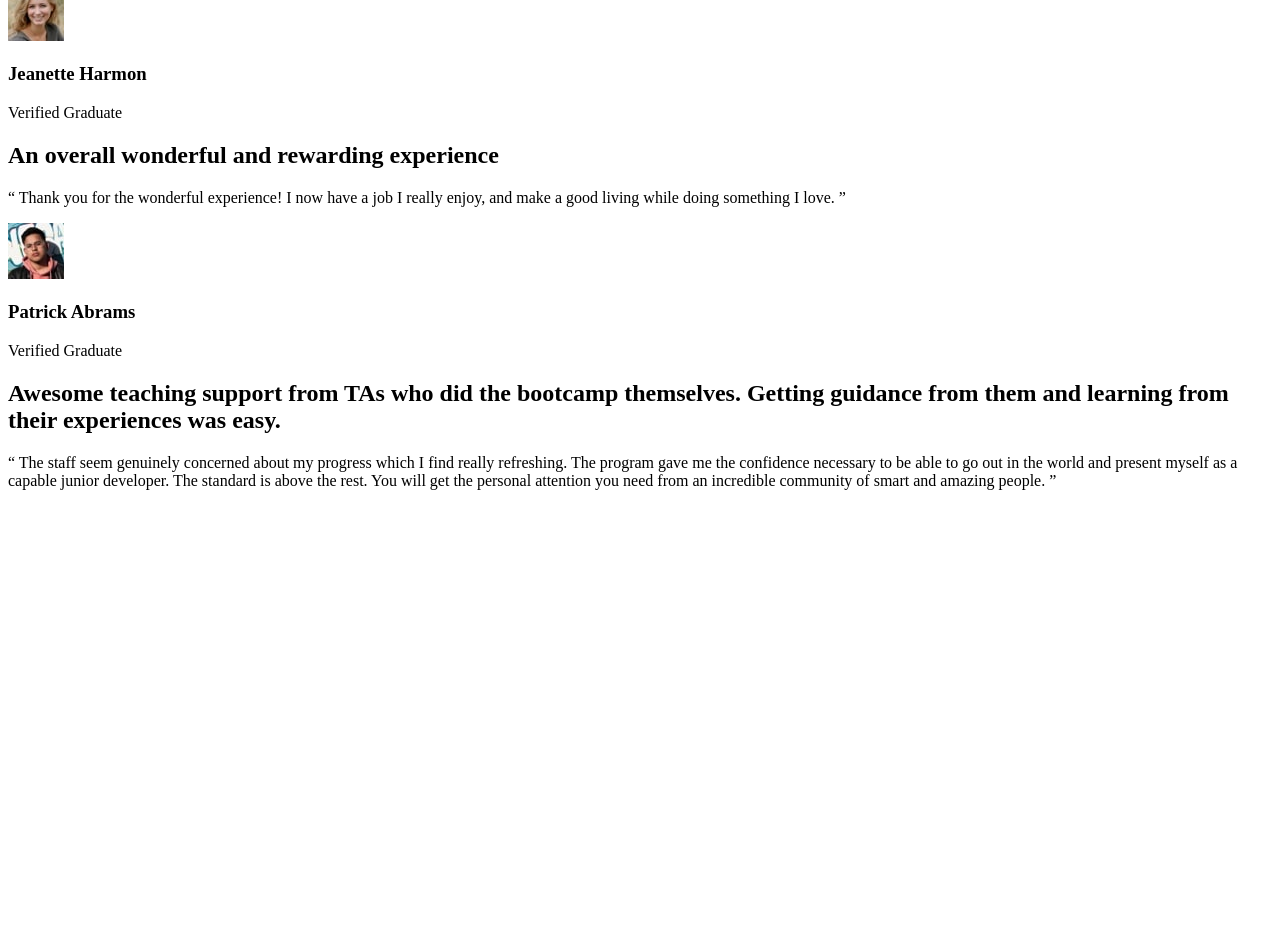
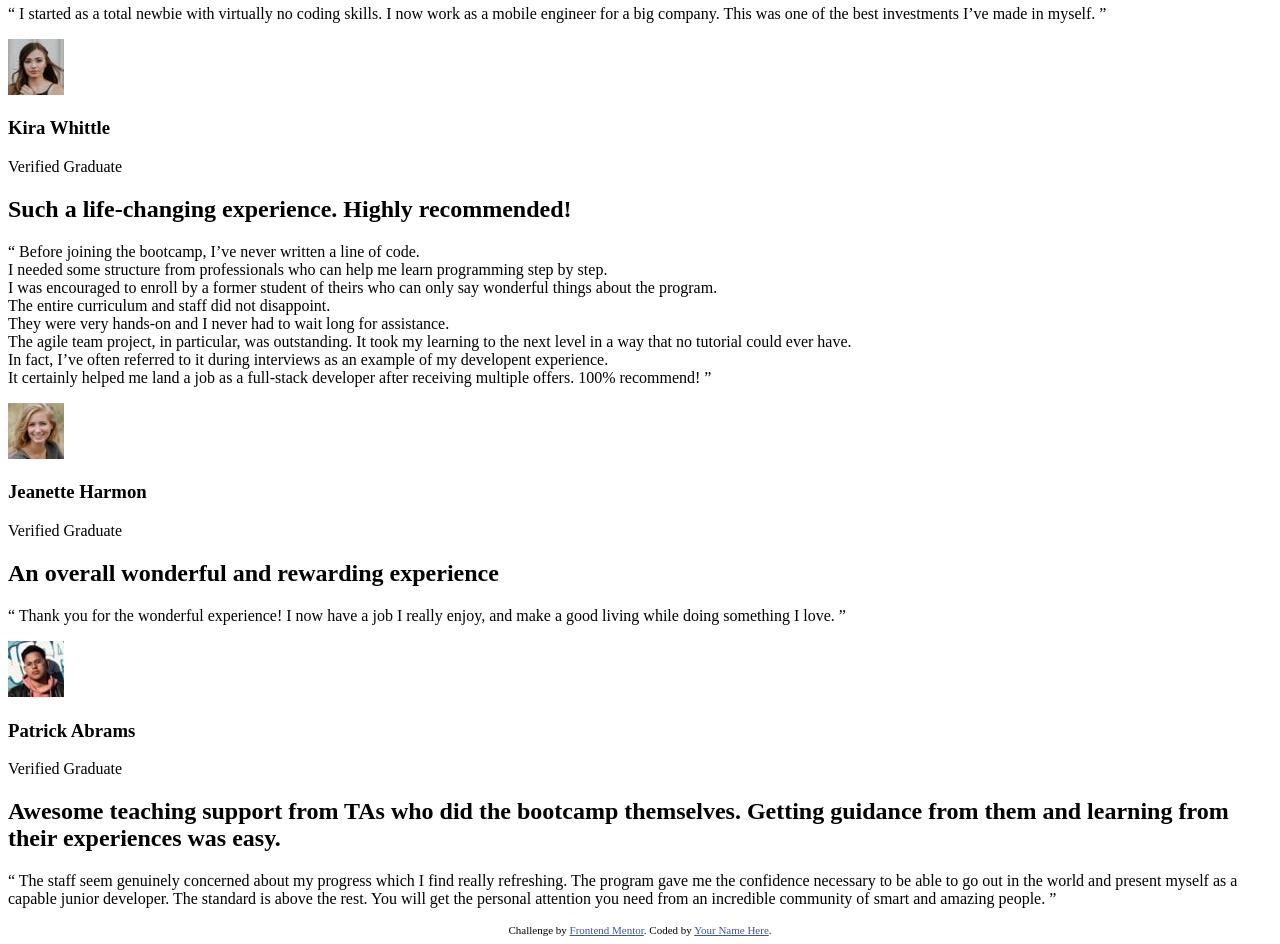
Before and after one commit to LucasDiello/frontend-mentor-test2, a plain HTML site: page index.html in a window 1280 px wide. Shown: the part 563-1507 px from the top of the page. Before the commit the page ends 1069 px from the top, so only its background shows below. Drawn offline with Linux system fonts and the light colour scheme.

Commit message:
cria section com mais 2 divs

```diff
--- a/index.html
+++ b/index.html
@@ -18,6 +18,7 @@
 
   <div class="old">
     <div class="header">
+      <div class="trio">
         <div class="daniel">
         <div class="daniel-img">
           <img src="./images/image-daniel.jpg" alt="">
@@ -41,10 +42,34 @@
   <h3>Jonathan Walters</h3>
     <p> Verified Graduate</p>
 
- <h2> The team was very supportive and kept me motivated</h2>
+ <h2> The team was very<br> supportive and kept me<br> motivated</h2>
 
   <p>“ I started as a total newbie with virtually no coding skills. I now work as a mobile engineer
-  for a big company. This was one of the best investments I’ve made in myself. ”</p>
+  for a big company. This was one of the best investments I’ve made in myself. ”</p></div>
+  <div class="kira">
+    <div class="kira-img">
+      <img src="./images/image-kira.jpg" alt="">
+    </div>
+   <h3> Kira Whittle</h3>
+   <p> Verified Graduate</p>
+
+    <h2>Such a life-changing experience. Highly recommended!</h2>
+
+   <p> “ Before joining the bootcamp, I’ve never written a line of code.<br> I needed some structure from
+    professionals who can help me learn programming step by step.<br> I was encouraged to enroll by a former
+    student of theirs who can only say wonderful things about the program.<br> The entire curriculum and staff
+    did not disappoint.<br> They were very hands-on and I never had to wait long for assistance.<br> The agile team
+    project, in particular, was outstanding. It took my learning to the next level in a way that no tutorial
+    could ever have.<br> In fact, I’ve often referred to it during interviews as an example of my developent
+    experience.<br> It certainly helped me land a job as a full-stack developer after receiving multiple offers.
+    100% recommend! ”</p>
+  </div>
+
+</div>
+</div>
+  </div>
+    <section class="pessoas2">
+      <div class="double">
         <div class="jeanette">
         <div class="jeanette-img">
           <img src="./images/image-jeanette.jpg" alt="">
@@ -72,7 +97,11 @@
         gave me the confidence necessary to be able to go out in the world and present myself as a capable
         junior developer. The standard is above the rest. You will get the personal attention you need from
         an incredible community of smart and amazing people. ”</p>
+      </div> </div>
+    </section>
+  <div class="attribution">
+    Challenge by <a href="https://www.frontendmentor.io?ref=challenge" target="_blank">Frontend Mentor</a>.
+    Coded by <a href="#">Your Name Here</a>.
   </div>
-
 </body>
 </html>
```
Lines whose indentation alone changed are shown as unchanged.
